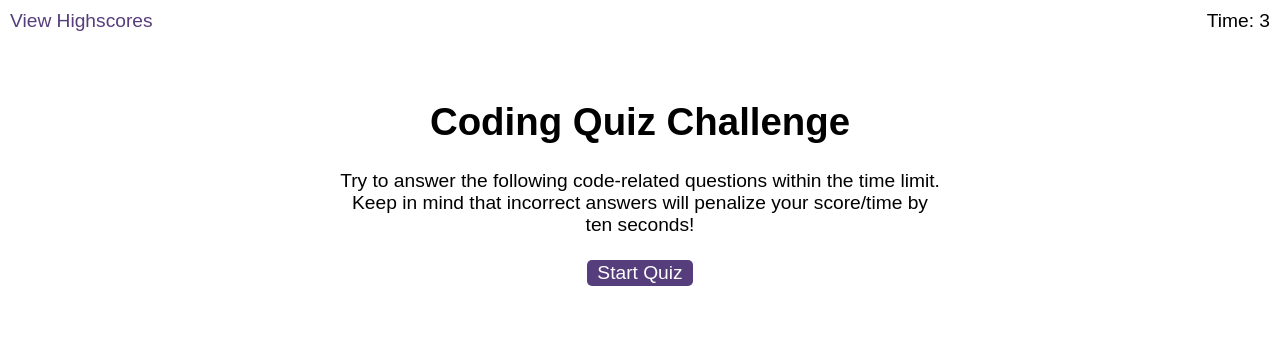
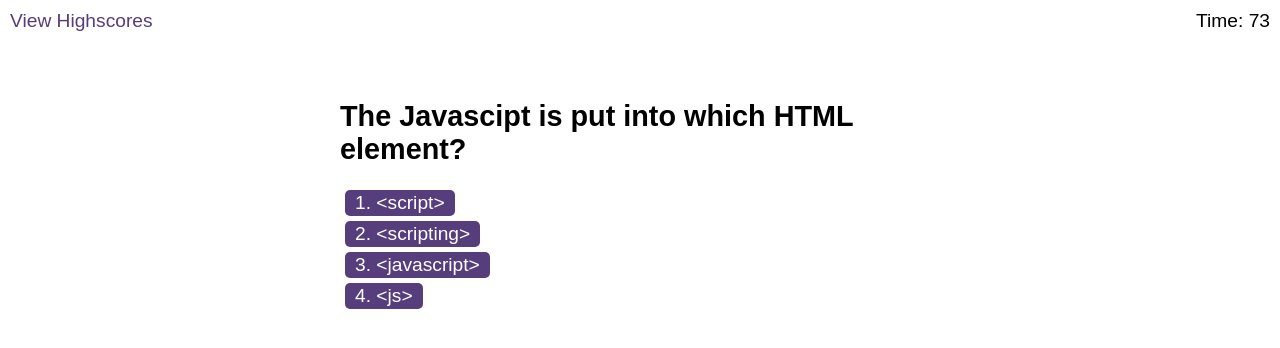
Before and after one commit to Ing3rs/Challenge-6-Code-Quiz, a plain HTML site: page index.html in a window 1280 px wide. Both pictures are taken after a click on the button "Start Quiz". Drawn offline with Linux system fonts and the light colour scheme.

Commit message:
added unfinished question generator and answer checker

```diff
--- a/assets/js/logic.js
+++ b/assets/js/logic.js
@@ -61,36 +61,45 @@ js files:
 
 
 
-// MY CODE
-
-// define variables
+// DEFINE VARIABLES
 
 var timerElement = document.querySelector("#time");
+var startScreen = document.getElementById("start-screen");
 var startButton = document.querySelector("#start");
-var questionsBlock = document.querySelector("#questions");
+var questionScreen = document.querySelector("#questions");
+var questionTitle = document.querySelector("#question-title");
 var choices = document.querySelector("#choices"); // do I target the id or class?
-
-var startScreen = document.getElementById("start-screen");
-var questionScreen = document.querySelector("#question");
 var endScreen = document.querySelector("#end-screen");
-var feedbackScreen = document.querySelector("#feedback");
-
+var feedbackMsg = document.querySelector("#feedback");
 var wrapper = document.querySelector(".wrapper");
 
-
+var currentQuestion = 0;
 var userScore = 0;
 var userAnswer = "";
 var isWin = false;
 var timer;
 var timerCount;
 
+// array for highscores to go into
+var highscoreRecords = [];
+
+
+// MAIN GAME FUNCTIONS
 
 // The startGame function is called when the start button is clicked
 function startGame() {
     isWin = false;
-    timerCount = 5;
+    timerCount = 75;
     startTimer();
-    // startQuestions();
+
+    // hide start screen
+    startScreen.classList.add("hide");
+
+    // show questions screen
+    questionScreen.classList.remove("hide");
+
+    // start questions
+    startQuestions();
 }
 
 
@@ -109,17 +118,17 @@ function loseGame() {
     startScreen.style.display = "none";
     var gameOver = document.createElement("h1");
     var retryButton = document.createElement("button");
-    var highscoresButton = document.createElement("button");
+    var highscoreButton = document.createElement("button");
 
     gameOver.textContent = "Game over - better luck next time!";
     retryButton.textContent = "Retry"; // needs to take user back to start
-    highscoresButton.textContent = "View highscores"; // needs to take user to highscore page
+    highscoreButton.textContent = "View highscores"; // needs to take user to highscore page
 
     // fix styling on all of the above
 
     wrapper.appendChild(gameOver);
     gameOver.appendChild(retryButton);
-    gameOver.appendChild(highscoresButton);
+    gameOver.appendChild(highscoreButton);
 
 }
 
@@ -150,33 +159,87 @@ function startTimer() {
   }
 
 
-// questions
-/*
-function startQuestions () {
-    // question one
 
-    // question two
+// QUESTIONS
 
-    // question three
+function startQuestions() {
 
-    // question four
-}
-*/
+    // check win?
+    // if (currentQuestion = quizQuestions.length && timer > 0) {
+    //     winGame();
+    // }
 
-// Attach event listener to start button to call startGame function on click
-startButton.addEventListener("click", startGame);
+    // // question
+    // questionTitle.innerHTML = quizQuestions[currentQuestion].question;
+
+    // // options
+    // choices.innerHTML = "";
+
+    // for (var i = 0; i < quizQuestions.options.length; i++) {
+    //     var choice = document.createElement("button");
+    //     // choice.textContent = quizQuestions[currentQuestion].options[i];
+    //     choice.onclick = userAnswer;
+    //     choices.appendChild(choice);
 
 
 
+    // question
+    questionTitle.innerHTML = quizQuestions[currentQuestion].question;
+
+    // choices
+    var opt1 = document.querySelector("#opt1");
+    var opt2 = document.querySelector("#opt2");
+    var opt3 = document.querySelector("#opt3");
+    var opt4 = document.querySelector("#opt4");
+
+    opt1.textContent = "1. " + quizQuestions[currentQuestion].options[0];
+    opt2.textContent = "2. " + quizQuestions[currentQuestion].options[1];
+    opt3.textContent = "3. " + quizQuestions[currentQuestion].options[2];
+    opt4.textContent = "4. " + quizQuestions[currentQuestion].options[3];
+
+    var allOptions = ("#opt1", "#opt2", "#opt3", "#opt4");
+    allOptions.onclick = selectedAnswer();
+
+}
+
+function displayMessage(type, message) {
+  feedbackMsg.classList.remove("feedback-hide");
+  feedbackMsg.textContent = message;
+    feedbackMsg.setAttribute("class", type);
+  }
+
+// check if answer is correct
+// function selectedAnswer() {
+
+//     correctAnswer = quizQuestions[currentQuestion].answer;
+
+//     if (correctAnswer === userAnswer)
+//     {
+//         displayMessage("Correct!");
+//         userScore + 10;
+
+//     } else {
+//         userScore - 10;
+//         timerCount - 10;
+//         displayMessage("Wrong answer!")
+//     }
+
+//     currentQuestion++;
+//     startQuestions();
+// }
+
+// Attach event listener to start button to call startGame function on click
 
 
-/* CODE FROM WORD GAME:
+// button event listeners
+startButton.addEventListener("click", startGame);
+// retryButton.addEventListener("click", startGame); not sure this is needed
+// nextQuestion.addEventListener("click", ??) not sure this ones needed
+// highscoreButton.addEventListener("click", ??) not sure this ones needed
 
 
-// The init function is called when the page loads
-function init() {
-    getWins();
-    getlosses();
-  }
 
-*/
+// HIGHSCORES
+
+// get highscores from local storage if there are any
+localStorage.getItem(highscoreRecords); // do I need to stringify the records?
--- a/assets/js/questions.js
+++ b/assets/js/questions.js
@@ -1,41 +1,34 @@
 // Quiz questions:
 
-var quizQuestions = {
-    questionOne: {
+
+var quizQuestions = [
+    {
         question: "The Javascipt is put into which HTML element?",
-        optionA: "<script>", // correct answer
-        optionB: "<scripting>",
-        optionC: "<javascript>",
-        optionD: "<js>",
+        options: ["<script>", "<scripting>", "<javascript>", "<js>"], answer: "<script>"
     },
 
-    questionTwo: {
+    {
         question: "How do you create a function in JavaScript?",
-        optionA: "function myFunction()", // correct answer
-        optionB: "function = myFunction()",
-        optionC: "function:myFunction()",
-        optionD: "function = myFunction {}",
+        options: ["function myFunction()", "function = myFunction()", "function:myFunction()", "function = myFunction {}"],
+        answer: "function myFunction()"
     },
 
-    questionThree: {
+    {
         question: "How does a FOR loop start?",
-        optionA: "for (i <= 5; i++)",
-        optionB: "for (i = 0; i <= 5; i++)", // correct answer
-        optionC: "for (i = 0; i <= 5)",
-        optionD: "for i = 1 to 5",
+        options: ["for (i <= 5; i++)", "for (i = 0; i <= 5; i++)", "for (i = 0; i <= 5)", "for i = 1 to 5"],
+        answer: "for (i = 0; i <= 5; i++)"
     },
 
-    questionFour: {
+    {
         question: "How can you add a comment in a JavaScript?",
-        optionA: "// This is a comment", // correct answer
-        optionB: "'This is a comment'",
-        optionC: "<!-- This is a comment -->",
-        optionD: "*This is a comment",
+        options: ["// This is a comment", "'This is a comment'", "<!-- This is a comment -->", "*This is a comment"],
+        answer: "// This is a comment"
     },
 
-    questionFive: {
+    {
         question: "JavaScript is the same as Java.",
-        optionA: "True",
-        optionB: "False", // correct answer
+        options: ["True", "False"],
+        answer: "False"
     }
-};
+
+];
--- a/index.html
+++ b/index.html
@@ -1,5 +1,6 @@
 <!DOCTYPE html>
 <html lang="en-gb">
+
 <head>
   <meta charset="UTF-8" />
   <meta name="viewport" content="width=device-width, initial-scale=1.0" />
@@ -27,7 +28,12 @@
 
     <div id="questions" class="hide">
       <h2 id="question-title"></h2>
-        <div id="choices" class="choices"></div>
+      <div id="choices" class="choices">
+        <button id="opt1"></button>
+        <button id="opt2"></button>
+        <button id="opt3"></button>
+        <button id="opt4"></button>
+      </div>
     </div>
 
     <div id="end-screen" class="hide">
@@ -45,4 +51,5 @@
   <script src="./assets/js/questions.js"></script>
   <script src="./assets/js/logic.js"></script>
 </body>
+
 </html>
```
Lines whose indentation alone changed are shown as unchanged.
